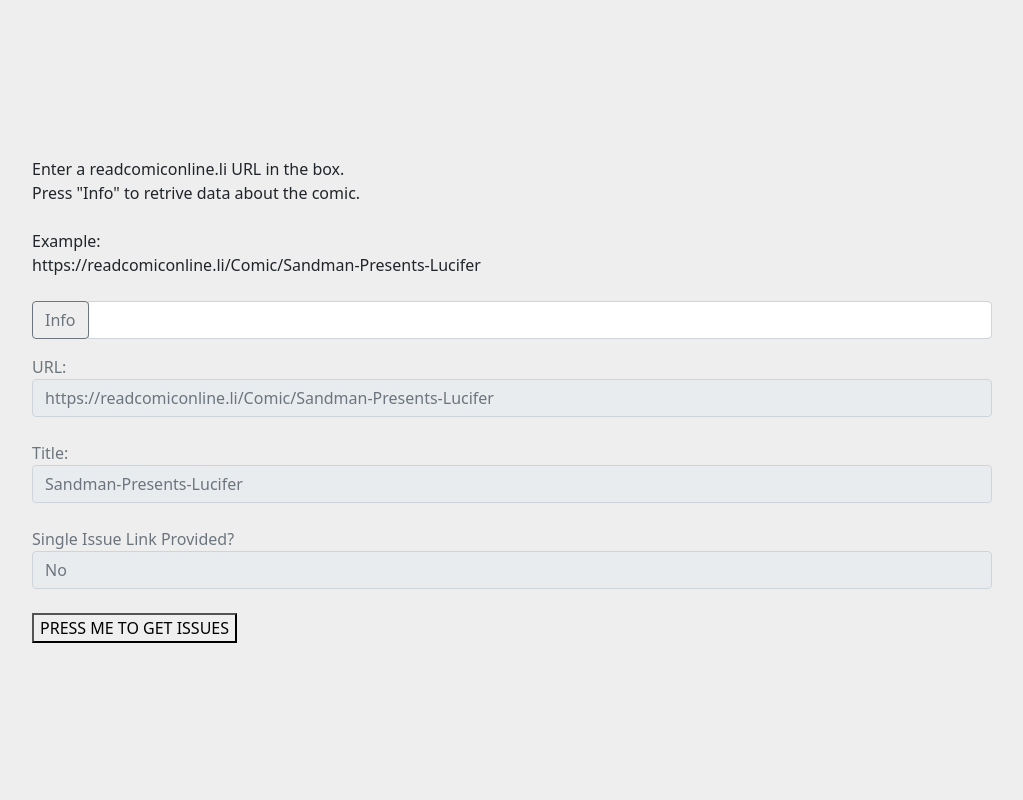
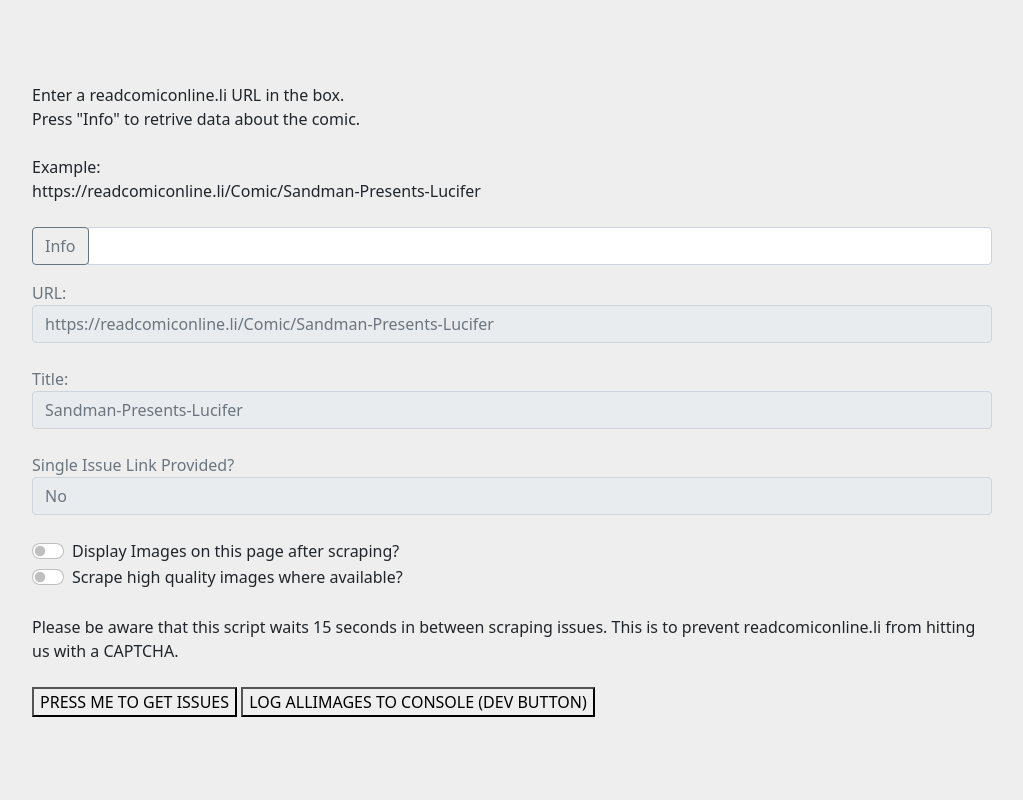
Before and after one commit to team-hunting/ProjectDoppelganger, a Flask app: page / in a window 1280 px wide. Shown: the whole page, without its empty margins (128-1151 px from the left). Run offline with Flask 2, Linux system fonts and the light colour scheme.

Commit message:
Building out scraping functionality

```diff
--- a/app/main.py
+++ b/app/main.py
@@ -3,6 +3,14 @@ import requests
 from bs4 import BeautifulSoup as bs
 
 app = Flask(__name__)
+
+headers = {
+        'Access-Control-Allow-Origin': '*',
+        'Access-Control-Allow-Methods': 'GET',
+        'Access-Control-Allow-Headers': 'Content-Type',
+        'Access-Control-Max-Age': '3600',
+        'User-Agent': 'Mozilla/5.0 (X11; Ubuntu; Linux x86_64; rv:52.0) Gecko/20100101 Firefox/52.0'
+    }
 
 @app.route('/') # Equivalent to: app.add_url_rule('/', '', index)
 def index():
@@ -33,6 +41,18 @@ def comicInfo():
 def issueInfo():
     content_type = request.headers.get('Content-Type')
 
+    # For testing purposes
+    return {"title": "Sandman...Lucifer...Whatever", "issues":[[
+    "Issue-1",
+    "https://readcomiconline.li/Comic/Sandman-Presents-Lucifer/Issue-1?id=37194"
+],[
+    "Issue-2",
+    "https://readcomiconline.li/Comic/Sandman-Presents-Lucifer/Issue-2?id=37196"
+],[
+    "Issue-3",
+    "https://readcomiconline.li/Comic/Sandman-Presents-Lucifer/Issue-3?id=37198"
+] ]}
+
     if content_type == 'application/json':
         content = request.get_json()
         print("CONTENT: " + str(content))
@@ -43,11 +63,30 @@ def issueInfo():
         issues = [(getIssueName(issueLink, "/Comic/" + title), "https://readcomiconline.li" + issueLink) for issueLink in issueLinks]
         print(issues)
 
-        #TODO: process the issue tuples using JS in comic.html
         return {"title": title, "issues": issues}
 
     else:
         return {}
+
+@app.route('/api/comic/scrapeissue', methods=['POST'])
+def scrapeIssue():
+    content_type = request.headers.get('Content-Type')
+
+    if content_type == 'application/json':
+        content = request.get_json()
+        print("CONTENT: " + str(content))
+        url = content['issueLink']
+        print("URL: " + url)
+        if "&readType=1" not in url:
+            print("Adding '&readType=1' to url")
+            url = url + "&readType=1"
+        hq = content['hq']
+        print("HQ: " + str(hq))
+        print("TYPEOF HQ: ", type(hq))
+        #return scrapeImageLinksFromIssue(url, hq)
+
+    # this only hits if the wrong type of request is sent
+    return {"imageLinks":["https://upload.wikimedia.org/wikipedia/commons/thumb/7/7a/Klaus_Barbie.jpg/176px-Klaus_Barbie.jpg","https://upload.wikimedia.org/wikipedia/commons/thumb/7/79/Hoodoo_Mountain.jpg/243px-Hoodoo_Mountain.jpg"]}
 
 def getComicTitle(url, issue=False):
     prefix = "https://readcomiconline.li"
@@ -67,14 +106,6 @@ def getComicTitle(url, issue=False):
     return title
 
 def getLinksFromStartPage(url):
-    headers = {
-        'Access-Control-Allow-Origin': '*',
-        'Access-Control-Allow-Methods': 'GET',
-        'Access-Control-Allow-Headers': 'Content-Type',
-        'Access-Control-Max-Age': '3600',
-        'User-Agent': 'Mozilla/5.0 (X11; Ubuntu; Linux x86_64; rv:52.0) Gecko/20100101 Firefox/52.0'
-    }
-
     req = requests.get(url, headers)
     soup = bs(req.content, 'html.parser')
 
@@ -99,3 +130,35 @@ def getIssueName(issueLink, startURL):
     if issueName[0] == "/":
         issueName = issueName[1:]
     return issueName
+
+def scrapeImageLinksFromIssue(url, lowres=True):
+    req = requests.get(url, headers)
+    soup = bs(req.content, 'html.parser')
+    soup = soup.prettify()
+    lines = soup.split("\n")
+    imageLinks = []
+
+    print(lines)
+
+    for line in lines:
+        if "https://2.bp.blogspot.com" in line:
+            imageUrl = extractImageUrlFromText(line, lowres)
+            imageLinks.append(imageUrl)
+
+        # if checkForCaptcha(line):
+        #     solveCaptcha(url)
+        #     return scrapeImageLinksFromIssue(url, lowres)
+
+    return {"imageLinks":imageLinks}
+
+def extractImageUrlFromText(text, hq):
+    # urlEnd = text.find("s1600")
+    urlEnd = text.find(")")
+    urlStart = text.find("https")
+    output = text[urlStart:urlEnd-1]
+    print("extracted image link: " + output)
+    # verbose
+    # print("extractImageUrlFromText output ", output)
+    if hq:
+        output = output.replace("s1600","s0")
+    return output
--- a/app/templates/comic.html
+++ b/app/templates/comic.html
@@ -5,7 +5,7 @@
 {% block body %}
 
 <div class="min-vw-100 vh-100 d-flex" style="background-color: #eee;">
-    <div class="mx-auto my-auto" style="max-width: 75%; min-width: 75%;" >
+    <div class="mx-auto my-auto" style="max-width: 75%; min-width: 75%;" id="comicdiv" >
     <div>
 
 
@@ -65,7 +65,24 @@
             <label class="form-label" for="singleissuedisplay"></label>
         </div>
 
+        <div class="form-check form-switch">
+          <input class="form-check-input" type="checkbox" id="displayimages">
+          <label class="form-check-label" for="displayimages">Display Images on this page after scraping?</label>
+        </div>
+        <div class="form-check form-switch">
+          <input class="form-check-input" type="checkbox" id="hqimages">
+          <label class="form-check-label" for="hqimages">Scrape high quality images where available?</label>
+        </div>
+        <br/>
+
+        <div id="scrapedIssues"></div>
+
+        <div>Please be aware that this script waits 15 seconds in between scraping issues. This is to prevent readcomiconline.li from hitting us with a CAPTCHA.</div>
+        <br/>
+
         <button id="getissuebutton">PRESS ME TO GET ISSUES</button>
+        <button id="printimglinks">LOG ALLIMAGES TO CONSOLE (DEV BUTTON)</button>
+        <br/>
 
     </div>
   </div>
@@ -116,10 +133,15 @@ infobutton.addEventListener('click', (e) => {
 let issueUrl = "{{ url_for('issueInfo') }}";
 let issuebutton = document.getElementById("getissuebutton");
 
+let allImageLinks = {"links":[]};
+
 issuebutton.addEventListener('click', (e) => {
 
+let displayImagesOnPage = document.getElementById('displayimages').checked;
+
+let urlval = urlbox.value == "" ? "https://readcomiconline.li/Comic/Sandman-Presents-Lucifer" : urlbox.value
 let body = {
-  "url": urlbox.value == "" ? "https://readcomiconline.li/Comic/Sandman-Presents-Lucifer" : urlbox.value
+  "url": urlval
 };
 
 console.log(body)
@@ -136,27 +158,101 @@ fetch(issueUrl, requestOptions).then(
     function(response) {
       console.log(response)
       return response.json();
-}).then(function(result) {
-    //TODO:
-    //for issue in result['issues']
-    //Add "&readType=1" to issue Link
-    //If they've ticked an HQ box, add "&quality=hq" as well
-    //display issue[0]  -- Issue Title
-    //display issue[1]  -- Issue Link
-    //display button to begin scraping single issue
-    //display button to begin scraping All
+}).then(async function(result) {
     console.log(result)
+    console.log(result['issues'])
+    console.log(result['issues'].length)
+    for (let i = 0; result['issues'].length > i; i++) {
+      issueLink = result['issues'][i][1]
+      issueTitle = result['issues'][i][0]
+      console.log(`Beginning scrape of ${issueTitle} at ${issueLink}`)
+      let info_section = document.createElement('div')
+      info_section.setAttribute('id',`${result['title']}_${i}`);
+      info_section.innerHTML = `Beginning scrape of ${issueTitle} at ${issueLink}`
+      document.getElementById("comicdiv").appendChild(info_section);
+      // Send issuelink to the api
+      await getIssueHtml(issueLink).then(function(response) {
+        console.log(`Response: ${response}`)
+        console.log(response['imageLinks'])
+        let imglinks = response['imageLinks']
+
+        allImageLinks['links'].push(imglinks)
+
+        // Create an "Issue Download" button
+        createDownloadIssueButton(i, issueTitle);
+
+        // for each image:
+        if (displayImagesOnPage) {
+          for (let i = 0; i < imglinks.length; i++) {
+            displayImage(imglinks[i])
+          }
+        }
+
+
+      })
+
+      console.log("Sleeping for 15 seconds...");
+      // SLEEP FOR 15 seconds before iterating again
+      await new Promise(r => setTimeout(r, 15000));
+    }
 }).catch(function(err) {
     console.log(err);
 });
 
+  //console.log("allImageLinks ", allImageLinks)
+
 })
 
-// Scraping button:
-// On click, document.queryselect all elements with issue links stored in them
-// foreach element:
-// fetch to api with URL
-// When fetch completes, generate that many IMG elements on page send the first link to the API for scraping images
+function displayImage(imageUrl) {
+  let image_section = document.createElement('div')
+  let image_link = document.createElement('img')
+  image_link.src = imageUrl
+  image_section.appendChild(image_link)
+  document.getElementById("comicdiv").appendChild(image_section);
+}
+
+let issueImagesUrl = "{{ url_for('scrapeIssue') }}";
+
+async function getIssueHtml(issueLink) {
+
+  let hqimages = document.getElementById('hqimages').checked;
+
+  let requestOptions = {
+        body: JSON.stringify({"issueLink":issueLink,"hq":hqimages}),
+        headers: {
+            "Content-Type": "application/json"
+        },
+        method: "POST"
+    }
+
+  let imageLinks = await fetch(issueImagesUrl, requestOptions).then(
+        function(response) {
+          //console.log(response)
+            return response.json();
+  }).catch(function(err) {
+      console.log(err);
+  });
+
+  console.log("imagelinks returned ", imageLinks)
+  return imageLinks
+}
+
+let showlinksbutton = document.getElementById("printimglinks");
+showlinksbutton.addEventListener('click', (e) => {
+  console.log("allImageLinks ", allImageLinks)
+})
+
+function createDownloadIssueButton(issueNumber, issueTitle) {
+  const button = document.createElement('button');
+  const br = document.createElement('br');
+  button.innerHTML = `Download ${issueTitle}`
+  // TODO: change this so it actually downloads the images
+  // I'm thinking, do a fetch to a new endpoint in flask using allImageLinks['links'][issueNumber]
+  // Then, use python to download and zip the images and send the file back to the client for download
+  button.onclick = () => {console.log("Image links in this issue: ", allImageLinks['links'][issueNumber] )}
+  document.getElementById("scrapedIssues").appendChild(button);
+  document.getElementById("scrapedIssues").appendChild(br);
+}
 
 </script>
 
```
